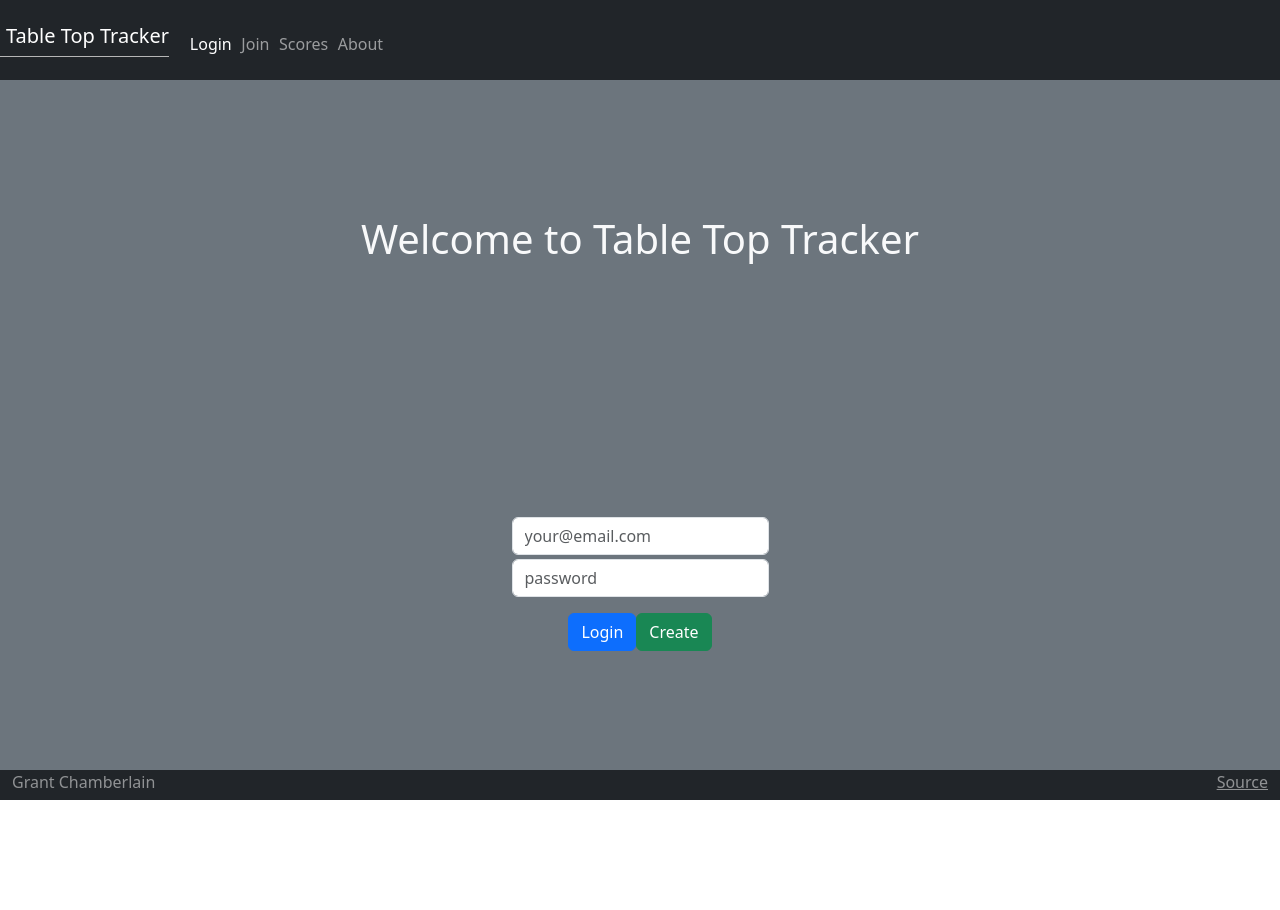
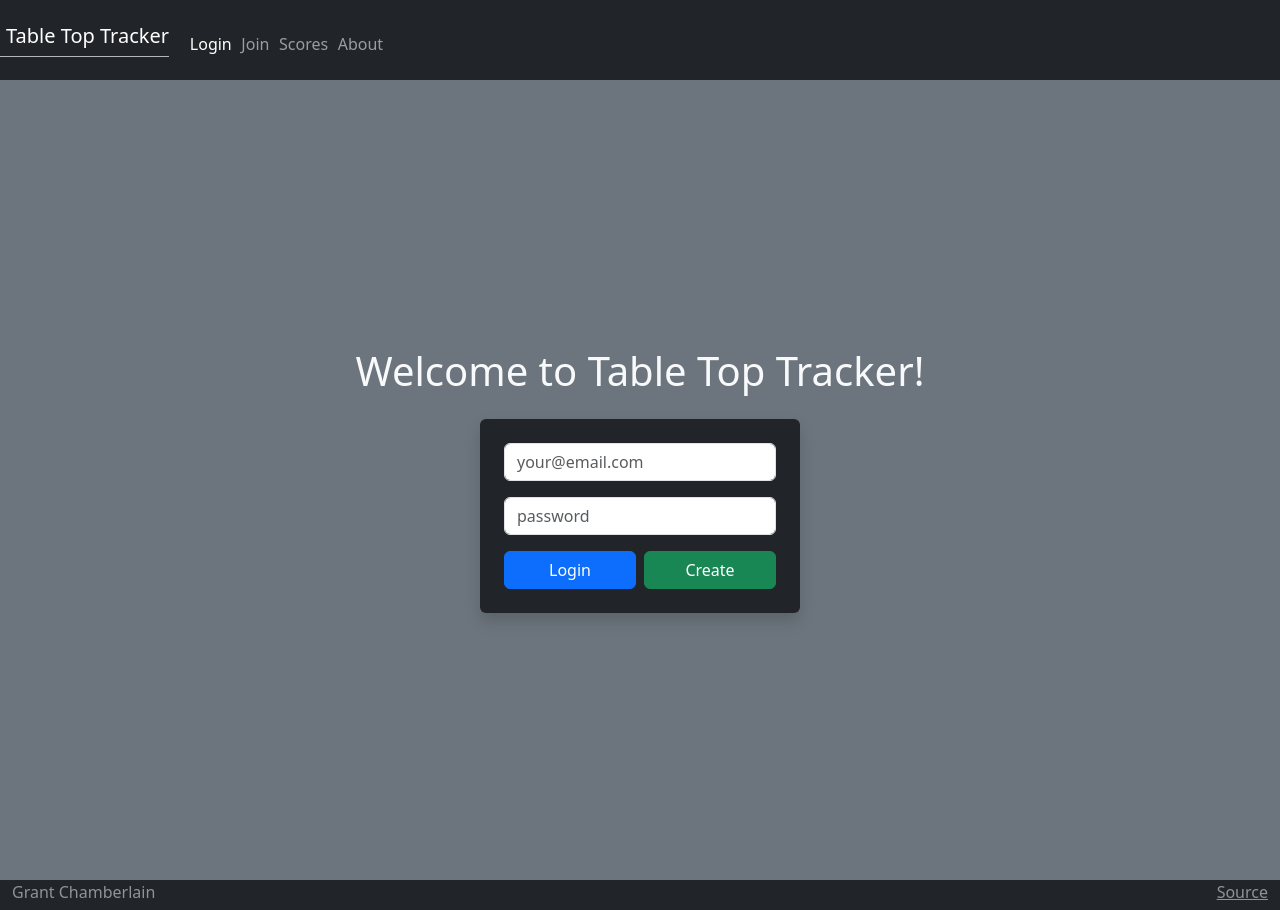
Before and after one commit to Grant-Chamberlain/Fall2025Startup, a React (Vite) app: page / in a window 1280 px wide. Before the commit the page ends 800 px from the top, so only its background shows below. Built offline with nearby package versions, Linux system fonts and the light colour scheme.

Commit message:
changed login

```diff
--- a/src/login/login.jsx
+++ b/src/login/login.jsx
@@ -2,22 +2,38 @@ import React from 'react';
 
 export function Login() {
   return (
-    <main className="container-fluid bg-secondary text-center pt-3">
-      <h1>Welcome to Table Top Tracker</h1>
+    <main className="container-fluid bg-secondary text-center min-vh-100 d-flex flex-column justify-content-center align-items-center">
+      <h1 className="mb-4">Welcome to Table Top Tracker!</h1>
 
-      <form method="get" action="join.html" className="mt-2">
-        <div className="input-group mb-1">
-
-          <input className= "form-control" type="text" placeholder="your@email.com" />
+      <form
+        method="get"
+        action="join"
+        className="bg-dark p-4 rounded shadow text-light"
+        style={{ width: "320px" }}
+      >
+        <div className="mb-3">
+          <input
+            className="form-control"
+            type="text"
+            placeholder="your@email.com"
+          />
         </div>
-        <div className="input-group mb-3">
-
-          <input className="form-control" type="password" placeholder="password" />
+        <div className="mb-3">
+          <input
+            className="form-control"
+            type="password"
+            placeholder="password"
+          />
         </div>
-        <button type="submit" className="btn btn-primary">Login</button>
-        <button type="submit" className="btn btn-success">Create</button>
+        <div className="d-flex justify-content-between">
+          <button type="submit" className="btn btn-primary w-50 me-2">
+            Login
+          </button>
+          <button type="submit" className="btn btn-success w-50">
+            Create
+          </button>
+        </div>
       </form>
     </main>
-
   );
 }
```
